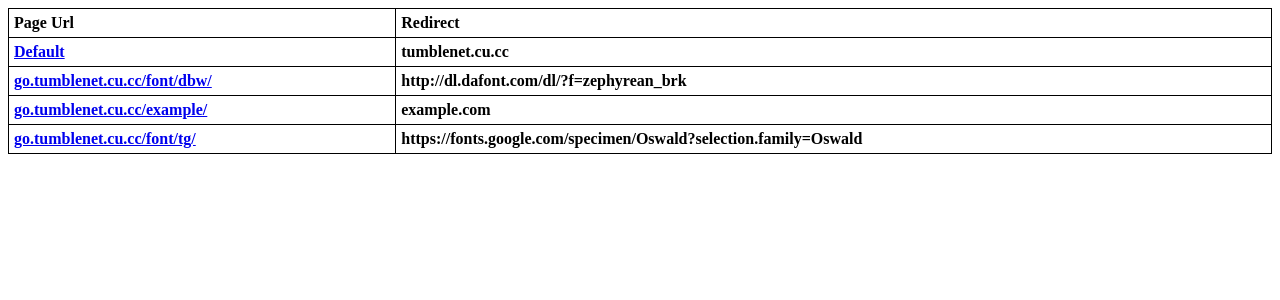
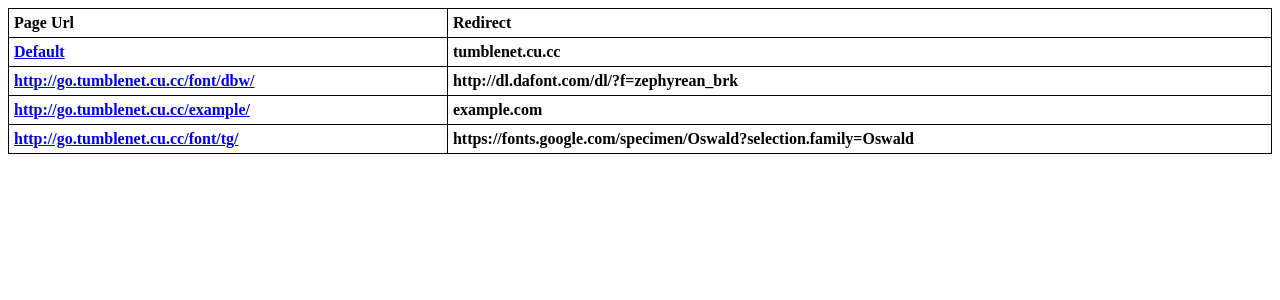
Before and after one commit to tumblenet/go.tumblenet.cu.cc, a Jekyll site: the page built from list.md, in a window 1280 px wide. Shown: the top 300 px of the page. Built offline with Jekyll 4.4.1, drawn with Linux system fonts in a browser that asks for light colours; some of the changed lines change nothing that is shown.

Commit message:
Update _config.yml

```diff
--- a/_config.yml
+++ b/_config.yml
@@ -1,3 +1,3 @@
-url: go.tumblenet.cu.cc
+url: http://go.tumblenet.cu.cc
 href: tumblenet.cu.cc
 permalink: pretty
```
